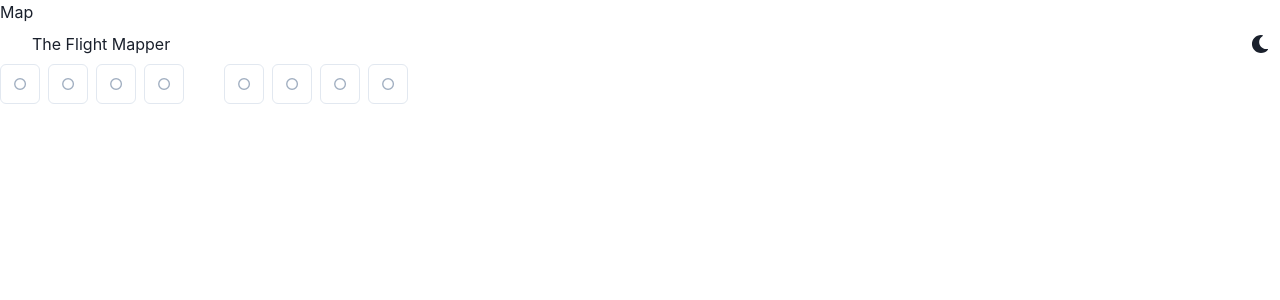
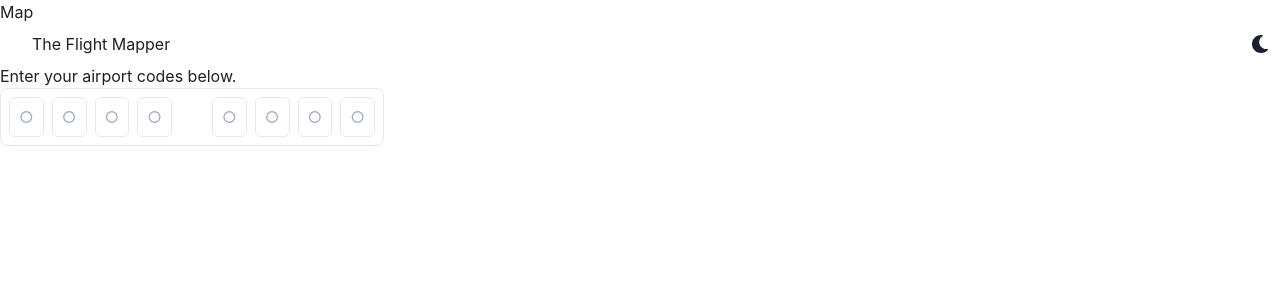
Before and after one commit to aniknia/flightmaps, a React (Create React App) app: page / in a window 1280 px wide. Shown: the top 300 px of the page. Built offline with nearby package versions, Linux system fonts and the light colour scheme; some icons are missing.

Commit message:
fix: change pininput layout for better ux

```diff
--- a/src/components/CodeInput.js
+++ b/src/components/CodeInput.js
@@ -1,24 +1,31 @@
-import { HStack, PinInput, PinInputField } from '@chakra-ui/react'
+import { Box, HStack, PinInput, PinInputField } from '@chakra-ui/react'
 import { ArrowRightIcon } from '@primer/octicons-react'
+
+// TODO: Decide how to take in information
+// Either <PinIn /> <Arrow /> <Pinin />
+// or
+// <PinIn> <Arrow /> </Pinin>
+// The former is easier to parse but the latter is better ux
 
 export default function CodeInput(props) {
     return (
-        <div name='route'>
+        <Box>
+            <p>Enter your airport codes below.</p>
+            <Box maxW='sm' borderWidth='1px' borderRadius='lg' p={2} name='route'>
                 <HStack>
                     <PinInput type='alphanumeric' name='start'>
                         <PinInputField />
                         <PinInputField />
                         <PinInputField />
                         <PinInputField />
-                </PinInput>
                         <ArrowRightIcon size={24} />
-                <PinInput type='alphanumeric' name='end'>
                         <PinInputField />
                         <PinInputField />
                         <PinInputField />
                         <PinInputField />
                     </PinInput>
                 </HStack>
-        </div>
+            </Box>
+        </Box>
     )
 }
```
Lines whose indentation alone changed are shown as unchanged.
